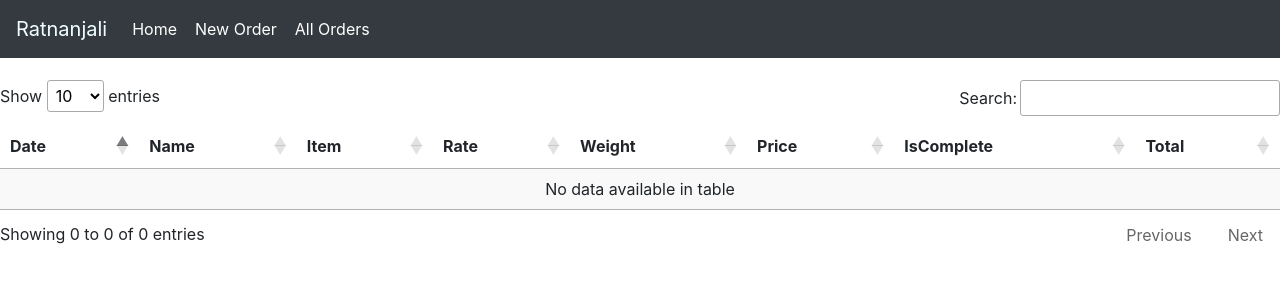
After one commit to catrawalkar/ratnanjali, a Node server app: template views/order/all.ejs in a window 1280 px wide. The commit adds this page. Shown: the top 300 px of the page. Run offline with Node 20, Linux system fonts and the light colour scheme; the template is opened without the code that fills it, so the values that code supplies are empty; some libraries are stand-ins or nearby versions.

Commit message:
add sorting

```diff
--- /dev/null
+++ b/views/order/all.ejs
@@ -0,0 +1,38 @@
+<% include ../partials/header %>
+<script>
+    $(document).ready( function () {
+        $('#table_id').DataTable();
+    } );
+</script>
+
+
+<table id="table_id" class="display">
+    <thead>
+        <tr>
+            <th>Date</th>
+            <th>Name</th>
+            <th>Item</th>
+            <th>Rate</th>
+            <th>Weight</th>
+            <th>Price</th>
+            <th>IsComplete</th>
+            <th>Total</th>
+        </tr>
+    </thead>
+    <tbody>
+        <% orders.forEach(function(order){ %>
+        <tr>
+            <td><%= order.date %></td>
+            <td><%= order.customer.name %></td>
+            <td><%= order.item %></td>
+            <td><%= order.rate %></td>
+            <td><%= order.weight %></td>
+            <td><%= order.price %></td>
+            <td><%= order.isComplete %></td>
+            <td><%= order.total %></td>
+        </tr>
+        <% }) %>
+    </tbody>
+</table>
+
+<% include ../partials/footer %>
--- a/views/partials/header.ejs
+++ b/views/partials/header.ejs
@@ -11,6 +11,9 @@
     <script src="https://cdnjs.cloudflare.com/ajax/libs/popper.js/1.13.0/umd/popper.min.js"></script>
     <script src="https://cdnjs.cloudflare.com/ajax/libs/twitter-bootstrap/4.1.3/js/bootstrap.min.js"></script>
     <link rel="stylesheet" href="/stylesheets/style.css">
+    <link rel="stylesheet" type="text/css" href="https://cdn.datatables.net/1.10.19/css/jquery.dataTables.css">
+    <script type="text/javascript" charset="utf8" src="https://cdn.datatables.net/1.10.19/js/jquery.dataTables.js"></script>
+
 
     <!--<script src="../custom/js/new_order.js"></script>-->
     <title>Ratnanjali</title>
@@ -31,6 +34,9 @@
                 <li class="nav-item active">
                     <a class="nav-link btn btn-default" href="/customer/new">New Order</a>
                 </li>
+                <li class="nav-item active">
+                    <a class="nav-link btn btn-default" href="/order/all">All Orders</a>
+                </li>
             </ul>
         </div>
     </nav>
```
Also changed, not shown: routes/order.js (+8 -0 lines).
